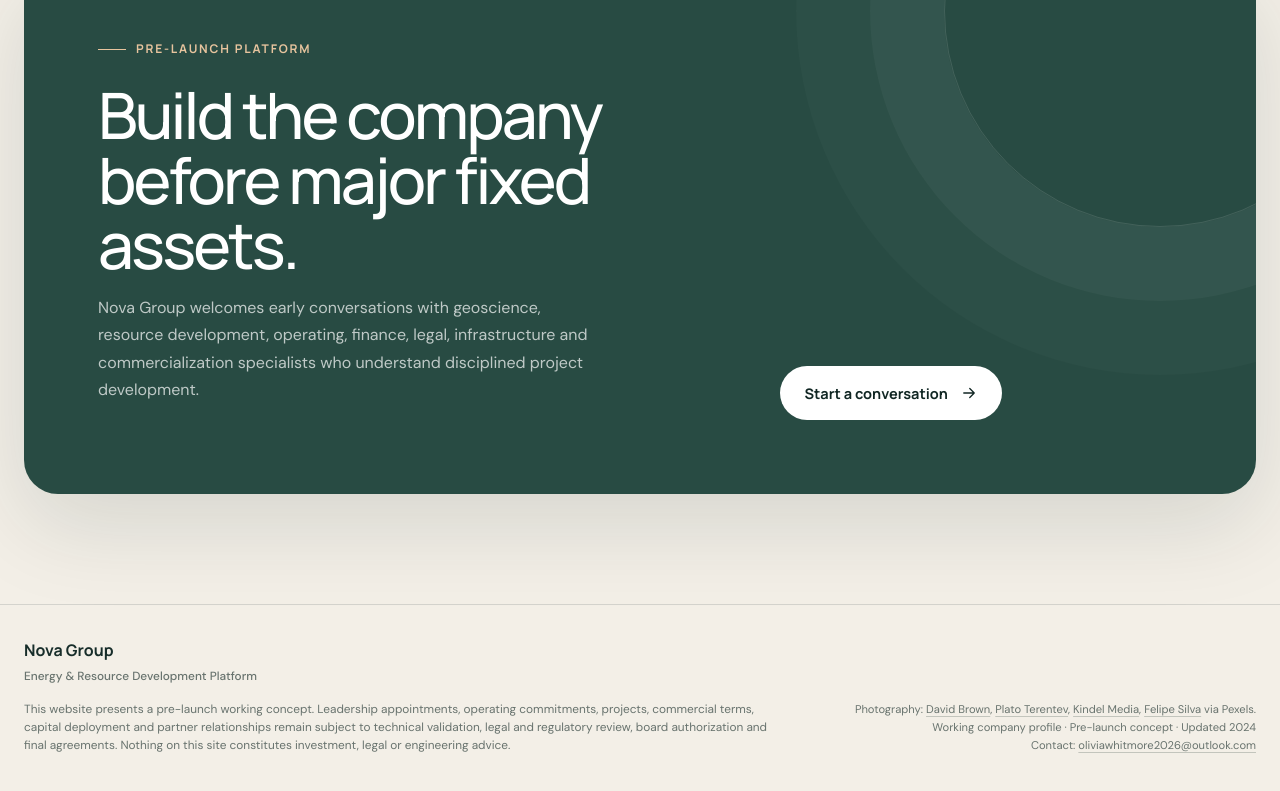
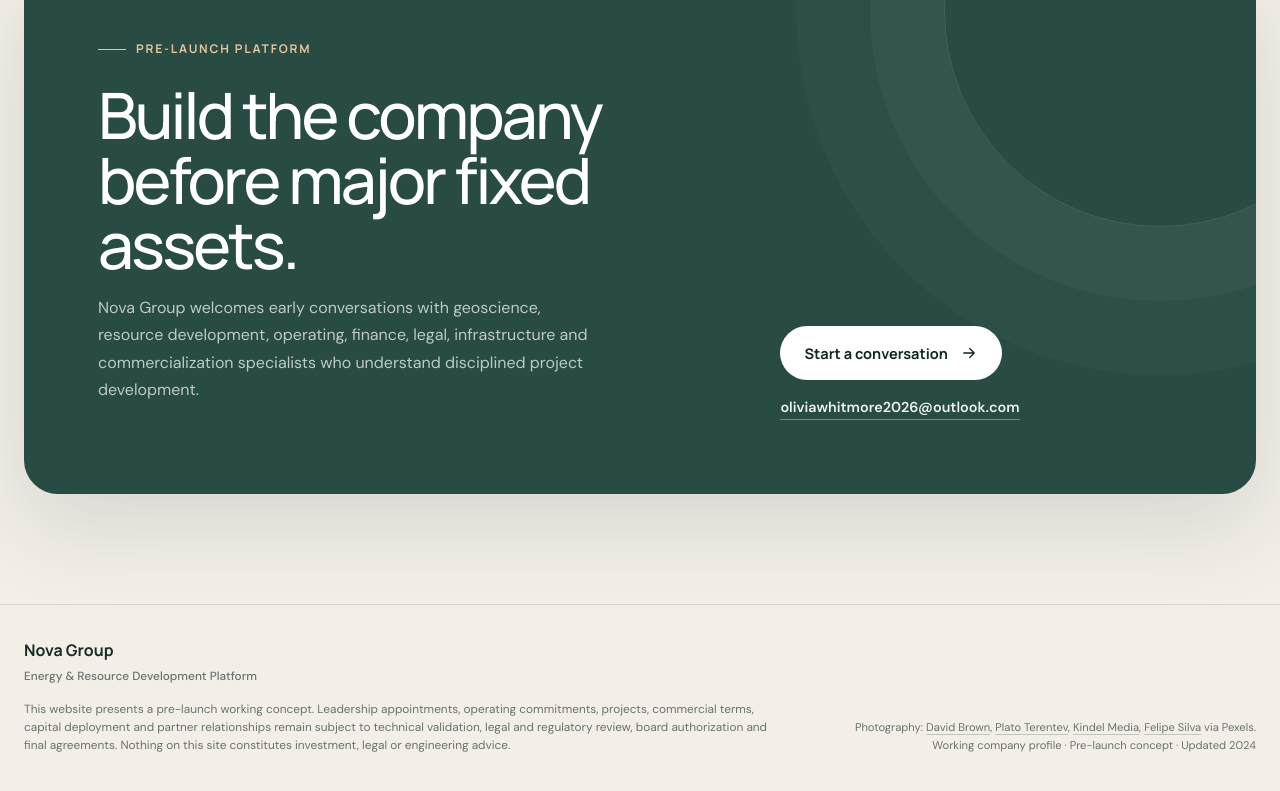
Before and after one commit to novagroupnc/novagroupnc.github.io, a plain HTML site: page energy/index.html in a window 1280 px wide. Shown: the part 7553-8344 px from the top of the page. Drawn offline with Linux system fonts and the light colour scheme.

Commit message:
Move contact email beside conversation CTA

```diff
--- a/energy/index.html
+++ b/energy/index.html
@@ -136,13 +136,13 @@
 
     <section class="cta"><div class="shell"><div class="cta-box reveal"><div class="cta-grid">
       <div><p class="eyebrow" style="color:#e7c49e">Pre-launch platform</p><h2>Build the company before major fixed assets.</h2><p>Nova Group welcomes early conversations with geoscience, resource development, operating, finance, legal, infrastructure and commercialization specialists who understand disciplined project development.</p></div>
-      <div><a class="button button-primary" href="mailto:oliviawhitmore2026@outlook.com">Start a conversation <svg viewBox="0 0 24 24" fill="none"><path d="M5 12h14M13 6l6 6-6 6" stroke="currentColor" stroke-width="1.7" stroke-linecap="round" stroke-linejoin="round"/></svg></a></div>
+      <div style="display:flex;align-items:center;gap:18px;flex-wrap:wrap"><a class="button button-primary" href="mailto:oliviawhitmore2026@outlook.com">Start a conversation <svg viewBox="0 0 24 24" fill="none"><path d="M5 12h14M13 6l6 6-6 6" stroke="currentColor" stroke-width="1.7" stroke-linecap="round" stroke-linejoin="round"/></svg></a><a href="mailto:oliviawhitmore2026@outlook.com" style="color:rgba(255,255,255,.92);font-weight:600;font-size:.9rem;border-bottom:1px solid rgba(255,255,255,.35);padding-bottom:3px">oliviawhitmore2026@outlook.com</a></div>
     </div></div></div></section>
   </main>
 
   <footer><div class="shell footer-grid">
     <div><div class="footer-brand">Nova Group<small>Energy & Resource Development Platform</small></div><div class="footer-note">This website presents a pre-launch working concept. Leadership appointments, operating commitments, projects, commercial terms, capital deployment and partner relationships remain subject to technical validation, legal and regulatory review, board authorization and final agreements. Nothing on this site constitutes investment, legal or engineering advice.</div></div>
-    <div class="credits">Photography: <a href="https://www.pexels.com/photo/view-of-an-oil-well-18905793/" target="_blank" rel="noopener">David Brown</a>, <a href="https://www.pexels.com/photo/unrecognizable-geologists-in-uniforms-studying-minerals-against-forest-5909436/" target="_blank" rel="noopener">Plato Terentev</a>, <a href="https://www.pexels.com/photo/power-plant-during-dusk-9889066/" target="_blank" rel="noopener">Kindel Media</a>, <a href="https://www.pexels.com/photo/engineer-by-pipe-in-fabric-27102106/" target="_blank" rel="noopener">Felipe Silva</a> via Pexels.<br>Working company profile · Pre-launch concept · Updated 2024<br>Contact: <a href="mailto:oliviawhitmore2026@outlook.com">oliviawhitmore2026@outlook.com</a></div>
+    <div class="credits">Photography: <a href="https://www.pexels.com/photo/view-of-an-oil-well-18905793/" target="_blank" rel="noopener">David Brown</a>, <a href="https://www.pexels.com/photo/unrecognizable-geologists-in-uniforms-studying-minerals-against-forest-5909436/" target="_blank" rel="noopener">Plato Terentev</a>, <a href="https://www.pexels.com/photo/power-plant-during-dusk-9889066/" target="_blank" rel="noopener">Kindel Media</a>, <a href="https://www.pexels.com/photo/engineer-by-pipe-in-fabric-27102106/" target="_blank" rel="noopener">Felipe Silva</a> via Pexels.<br>Working company profile · Pre-launch concept · Updated 2024</div>
   </div></footer>
 
   <script>
```
